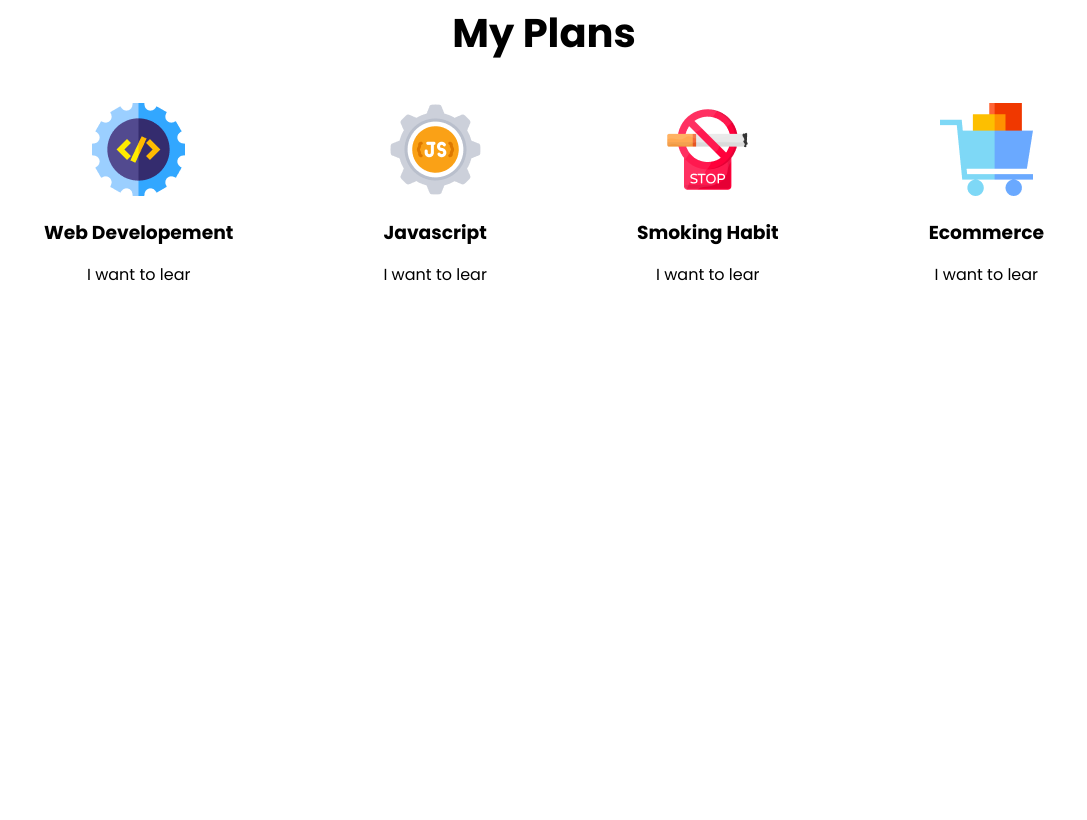
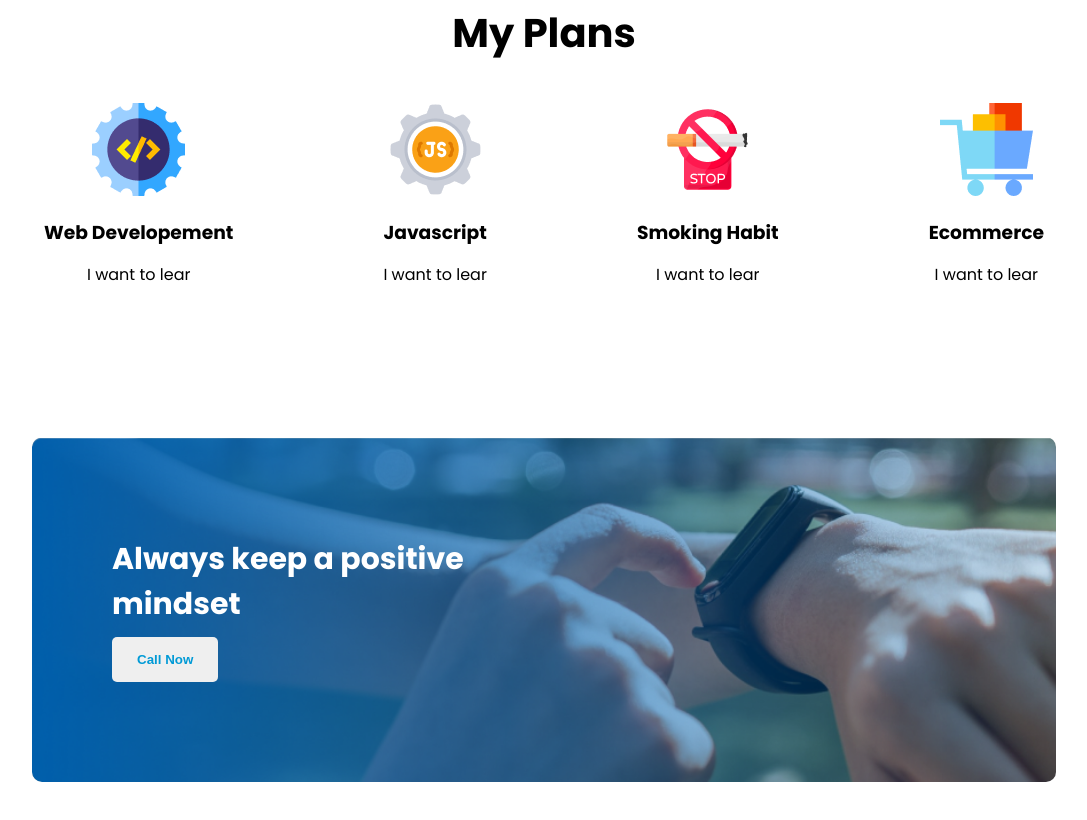
Before and after one commit to Jaber4770/think-out-of-the-box, a plain HTML site: page New_Year/index.html in a window 1280 px wide. Shown: the part 1996-2816 px from the top of the page, without its empty margins (96-1183 px from the left). Before the commit the page ends 2433 px from the top, so only its background shows below. Drawn offline with Linux system fonts and the light colour scheme.

Commit message:
positive section done

```diff
--- a/New_Year/Style/style.css
+++ b/New_Year/Style/style.css
@@ -195,3 +195,18 @@ main{
 .plans_box>h3{
     padding: 15px 0px;
 }
+/* positive mindset style here: */
+.positive_mindset{
+    background-image: url(/New_Year/images/gradient1.png), url(/New_Year/images/watch.png);
+    color: white;
+    padding: 100px 80px;
+    background-size: cover;
+    border-radius: 10px;
+}
+.positive-title{
+    font-size: 30px;
+}
+.call-btn{
+    padding: 15px 25px;
+    margin-top: 10px;
+}
--- a/New_Year/index.html
+++ b/New_Year/index.html
@@ -56,6 +56,10 @@
                 </div>
             </div>
         </section>
+        <section class="positive_mindset body-section">
+            <h1 class="positive-title">Always keep a positive <br> mindset</h1>
+            <button class="contact_button call-btn">Call Now</button>
+        </section>
     </main>
     <footer>
 
```
